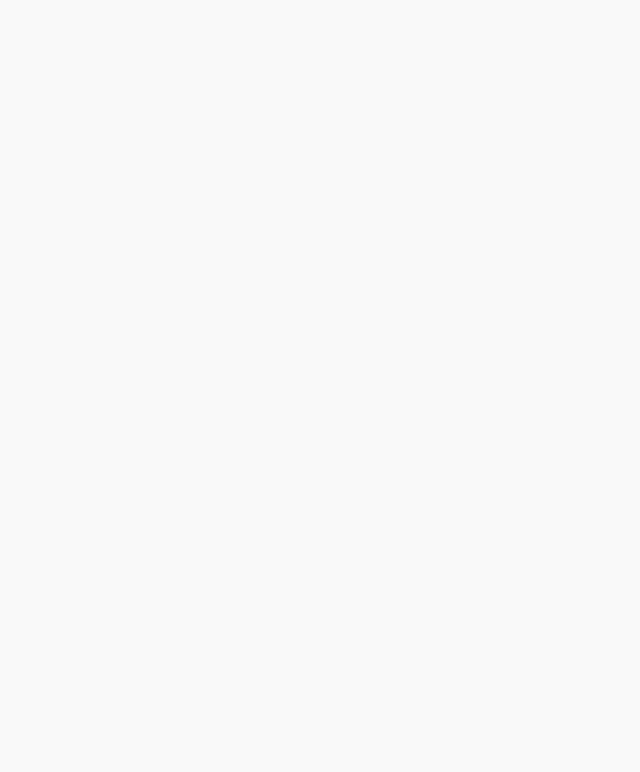
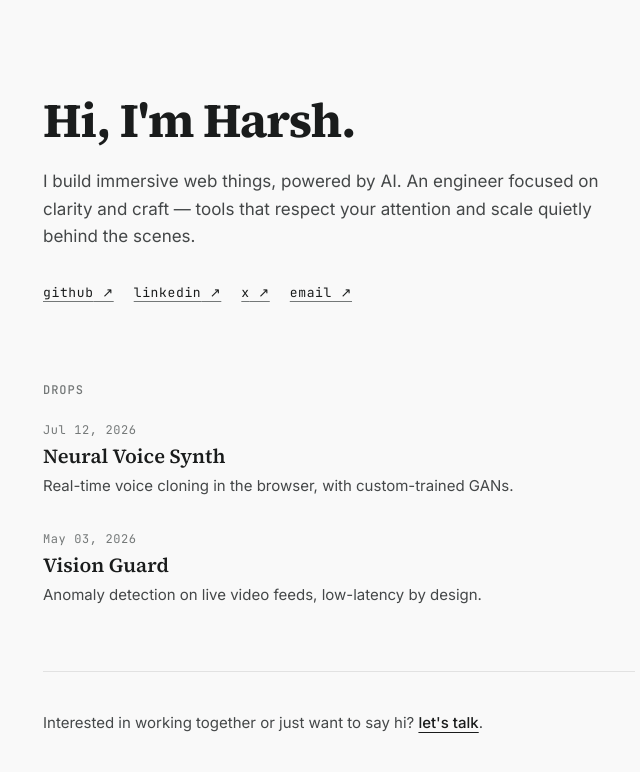
Before and after one commit to harshsH-28/my-portfolio, a Next.js app: page / in a window 1280 px wide. Shown: the top 772 px of the page, without its empty margins (301-941 px from the left). Built offline with nearby package versions, Linux system fonts and the light colour scheme.

Commit message:
feat: add Home page with Drops feed

```diff
--- a/src/app/page.tsx
+++ b/src/app/page.tsx
@@ -1,3 +1,44 @@
+import { DropsFeed } from "@/components/DropsFeed";
+import { Reveal } from "@/components/Reveal";
+import { BIO, CONTACT_EMAIL, GREETING, SOCIAL_LINKS } from "@/lib/portfolio-data";
+
 export default function HomePage() {
-  return <main />;
+  return (
+    <main className="mx-auto max-w-[640px] px-6 pb-32 pt-16 md:pt-24">
+      <Reveal>
+        <h1 className="font-serif text-4xl font-bold tracking-[-0.02em] text-ink md:text-5xl">
+          {GREETING}
+        </h1>
+        <p className="mt-6 text-[17px] leading-relaxed text-ink-muted">{BIO}</p>
+        <ul className="mt-8 flex flex-wrap gap-x-5 gap-y-2 font-mono text-[13px] tracking-[0.05em]">
+          {SOCIAL_LINKS.map((social) => (
+            <li key={social.label}>
+              <a
+                href={social.href}
+                target={social.href.startsWith("http") ? "_blank" : undefined}
+                rel={social.href.startsWith("http") ? "noreferrer" : undefined}
+                className="text-ink underline decoration-ink-faint underline-offset-4 transition-colors hover:decoration-ink"
+              >
+                {social.label} ↗
+              </a>
+            </li>
+          ))}
+        </ul>
+      </Reveal>
+      <div className="mt-20">
+        <DropsFeed />
+      </div>
+      <hr className="mt-12 border-hairline" />
+      <p className="mt-10 text-[15px] text-ink-muted">
+        Interested in working together or just want to say hi?{" "}
+        <a
+          href={`mailto:${CONTACT_EMAIL}`}
+          className="font-medium text-ink underline underline-offset-4"
+        >
+          let's talk
+        </a>
+        .
+      </p>
+    </main>
+  );
 }
--- /dev/null
+++ b/src/components/DropsFeed.tsx
@@ -0,0 +1,60 @@
+"use client";
+
+import { formatDropDate, getDrops } from "@/lib/drops";
+import { motion } from "framer-motion";
+import { useState } from "react";
+
+const VISIBLE_COUNT = 4;
+
+/** The flexible highlight feed: projects today; notes, posts, releases later. */
+export function DropsFeed() {
+  const drops = getDrops();
+  const [expanded, setExpanded] = useState(false);
+  const shown = expanded ? drops : drops.slice(0, VISIBLE_COUNT);
+
+  return (
+    <section aria-label="Drops">
+      <h2 className="font-mono text-xs font-medium uppercase tracking-[0.08em] text-ink-faint">
+        Drops
+      </h2>
+      <ul className="mt-2">
+        {shown.map((drop, index) => (
+          <motion.li
+            key={drop.id}
+            initial={{ opacity: 0, y: 8 }}
+            whileInView={{ opacity: 1, y: 0 }}
+            viewport={{ once: true, margin: "-40px" }}
+            transition={{ duration: 0.45, ease: "easeOut", delay: index * 0.06 }}
+            className="flex flex-col gap-1 py-4"
+          >
+            <span className="font-mono text-xs tracking-[0.05em] text-ink-faint">
+              {formatDropDate(drop.date)}
+            </span>
+            {drop.href ? (
+              <a
+                href={drop.href}
+                className="w-fit font-serif text-xl font-semibold text-ink transition-colors hover:underline hover:underline-offset-4"
+              >
+                {drop.title}
+              </a>
+            ) : (
+              <span className="font-serif text-xl font-semibold text-ink">{drop.title}</span>
+            )}
+            {drop.description && (
+              <p className="text-[15px] leading-relaxed text-ink-muted">{drop.description}</p>
+            )}
+          </motion.li>
+        ))}
+      </ul>
+      {drops.length > VISIBLE_COUNT && !expanded && (
+        <button
+          type="button"
+          onClick={() => setExpanded(true)}
+          className="mt-2 font-mono text-xs tracking-[0.05em] text-ink-faint transition-colors hover:text-ink"
+        >
+          more ↓
+        </button>
+      )}
+    </section>
+  );
+}
```
Also changed, not shown: 2 other files (tests, documents, lock files or other folders).
